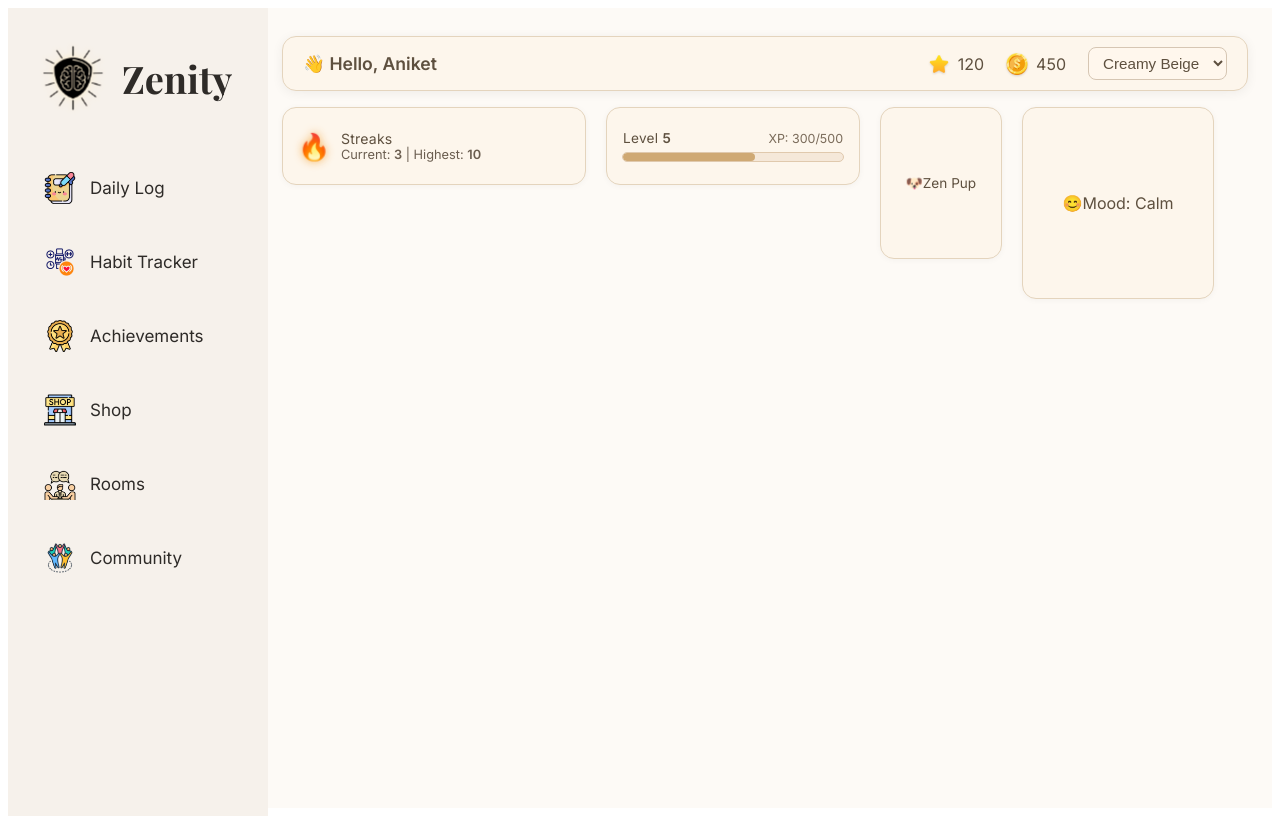
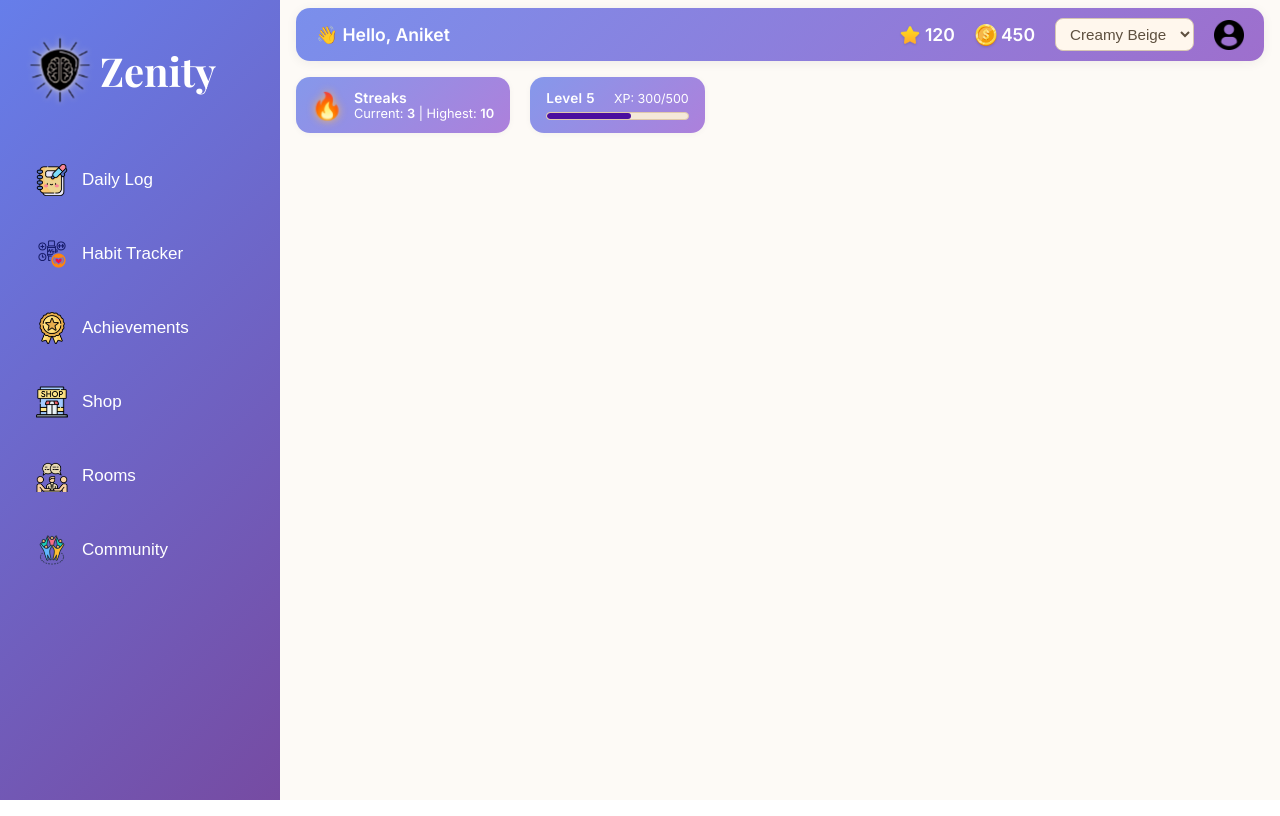
Before and after one commit to EkanshTyagi7/Zenity, a website: page dashboard.html in a window 1280 px wide. Drawn offline with nearby package versions, Linux system fonts and the light colour scheme.

Commit message:
make files for dashboard section

```diff
--- a/css/dashboard.css
+++ b/css/dashboard.css
@@ -1,14 +1,22 @@
+* {
+  margin: 0;
+  padding: 0;
+  box-sizing: border-box;
+}
+
 body {
-  font-family: 'Inter', sans-serif;
+  font-family: "Inter", sans-serif;
 }
 /* Sidebar container */
 .sidebar {
-    position: fixed;
-    overflow-y: auto;
-    z-index: 1000;
-  width: 220px;
+  position: fixed;
+  overflow-y: auto;
+  z-index: 1000;
+  max-width: 280px;
+  width: 100%;
   min-height: 100vh;
-  background-color: #f6f1eb;
+  /* background-color: #f6f1eb; */
+  background: linear-gradient(135deg, #667eea 0%, #764ba2 100%);
   padding: 30px 20px;
   display: flex;
   flex-direction: column;
@@ -19,8 +27,6 @@ body {
 .branding {
   display: flex;
   align-items: center;
-  gap: 2px;
-  padding-left:5px;
   margin-bottom: 40px;
 }
 
@@ -28,18 +34,18 @@ body {
 .logo-img {
   width: 80px;
   height: 80px;
-  margin-right: 7px;
   object-fit: contain;
-  animation: glowLogo 2.5s ease-in-out infinite alternate, logoPulse 3s infinite ease-in-out;
+  animation: glowLogo 2.5s ease-in-out infinite alternate,
+    logoPulse 3s infinite ease-in-out;
   filter: drop-shadow(0 0 6px #fcecc3);
 }
 
 /* Brand name text */
 .brand-name {
-  font-size: 38px;
+  font-size: 2.5rem;
   font-weight: 800;
-  color: #2e2b28;
-   font-family: 'Playfair Display', serif;
+  color: white;
+  font-family: "Playfair Display", serif;
 }
 /* Navigation buttons */
 .nav-menu {
@@ -56,17 +62,18 @@ body {
   padding: 14px 16px;
   margin-bottom: 14px;
   font-size: 17px;
-  color: #2e2b28;
+  color: white;
+  font-weight: 530;
   cursor: pointer;
   width: 100%;
   border-radius: 8px;
-  position: relative; /* Needed for the accent line */
+  position: relative;
   transition: background-color 0.3s ease, box-shadow 0.3s ease;
-  font-family: 'Inter', sans-serif;
 }
 
 .nav-menu button:hover {
-  background-color: #f4e7d8;
+  color: black;
+  background-color: #cab2e4;
   box-shadow: 0 0 12px rgba(207, 170, 116, 0.35); /* soft warm glow */
 }
 
@@ -77,7 +84,7 @@ body {
   top: 0;
   width: 4px;
   height: 100%;
-  background-color: #cfa974;
+  background-color: #6E65C6;
   opacity: 0;
   transition: opacity 0.3s ease;
   border-radius: 2px;
@@ -94,7 +101,7 @@ body {
   margin-right: 14px;
   object-fit: contain;
 }
- @keyframes glowLogo {
+@keyframes glowLogo {
   0% {
     filter: drop-shadow(0 0 3px #fcecc3);
   }
@@ -122,21 +129,19 @@ body {
   flex: 1;
   display: flex;
   flex-direction: column;
-  padding: 20px 0;
-  margin-left: 250px;
-  background-color: #fdfaf6; /* Optional soft background */
+  background-color: #fdfaf6;
+  padding-left: 280px;
 }
 .header {
-  background-color: #fdf6ec; /* Creamy beige */
+  /* background-color: #fdf6ec; */
+  background: linear-gradient(135deg, #7a8fec 0%, #9e6fcd 100%);
   padding: 10px 20px;
-  margin: 8px 24px 0 24px; /* Margin from top and sides */
+  margin: 8px 16px 0 16px;
   border-radius: 14px;
   display: flex;
   align-items: center;
   justify-content: space-between;
   box-shadow: 0 2px 12px rgba(0, 0, 0, 0.06);
-  border: 1px solid #e4d4bd;
-  font-family: 'Inter', sans-serif;
   position: relative;
   z-index: 10;
 }
@@ -144,25 +149,24 @@ body {
 .greeting {
   font-size: 1.1rem;
   font-weight: 600;
-  color: #5e503f;
+  color: white;
   display: flex;
   align-items: center;
-  gap: 6px;
 }
 
 .status-icons {
   display: flex;
   align-items: center;
-  gap: 22px;
+  gap: 20px;
 }
 
 .icon-item {
   display: flex;
   align-items: center;
-  gap: 8px;
-  font-size: 1rem;
-  color: #5e503f;
-  font-weight: 500;
+  gap: 4px;
+  font-size: 1.1rem;
+  color: white;
+  font-weight: 600;
 }
 
 .header-icon {
@@ -183,42 +187,60 @@ body {
   cursor: pointer;
   transition: border 0.2s ease;
 }
-/* #fdf6ec; */
+
 .theme-selector:hover {
   border-color: #bcae99;
 }
+
+.account {
+  width: 30px;
+  height: 30px;
+  border-radius: 50%;
+  cursor: pointer;
+}
+
+.account img {
+  width: 100%;
+  height: 100%;
+}
+
 .top-strip {
   display: flex;
   justify-content: flex-start;
-  align-items: flex-start;
+  align-items: center;
   gap: 20px;
-  margin: 16px 24px 0 24px;
-  flex-wrap:nowrap;
+  margin: 1rem;
+  width: max-content;
+  flex-wrap: nowrap;
 }
 
 .streak-box,
 .xp-box {
-  background-color: #fdf6ec;
-  border: 1px solid #e4d4bd;
+  /* background-color: #fdf6ec; */
+  background: linear-gradient(135deg, #8598eb 0%, #ad80db 100%);
+  /* border: 1px solid #e4d4bd; */
   border-radius: 14px;
   padding: 10px 16px;
   box-shadow: 0 1px 6px rgba(0, 0, 0, 0.04);
   display: flex;
   align-items: center;
-  color: #5e503f;
-  height: 56px;
+  color: white;
+  min-height: 56px;
+  height: 100%;
   transition: all 0.2s ease;
 }
 
 .streak-box {
   gap: 12px;
-  width: 270px  ; /*270px;*/
+  max-width: 250px;
+  width: auto;
 }
 
 .xp-box {
   flex-direction: column;
   justify-content: center;
-  width: 220px; /*220px;*/
+  max-width: 220px;
+  width: auto;
   gap: 6px;
 }
 
@@ -229,19 +251,20 @@ body {
 
 .streak-texts .label {
   font-size: 0.88rem;
-  font-weight: 500;
+  font-weight: 600;
   letter-spacing: 0.2px;
 }
 
 .streak-texts .values {
   font-size: 0.8rem;
   font-weight: 400;
-  color: #6b5e50;
+  color: white;
+  font-weight: 500
 }
 
 .xp-level-text {
   font-size: 0.85rem;
-  font-weight: 500;
+  font-weight: 600;
   letter-spacing: 0.3px;
 }
 
@@ -254,10 +277,14 @@ body {
   border: 1px solid #e0c9ad;
 }
 
+.xp-label-row {
+  gap: 1.2rem;
+}
 .xp-bar {
   height: 100%;
-  background-color: #cfa974;
+  background-color: #4b0e9f;
   border-radius: 6px;
+  width: 60%;
   transition: width 1s ease;
 }
 
@@ -285,41 +312,6 @@ body {
 
 .xp-value {
   font-size: 0.78rem;
-  font-weight: 400;
-  color: #7a6b5a;
+  font-weight: 500;
+  color: white;
 }
-
-/* pet and mood box */
-.pet-box {
-  background-color: #fdf6ec;
-  border: 1px solid #e4d4bd;
-  border-radius: 14px;
-  padding: 10px;
-  box-shadow: 0 1px 6px rgba(0, 0, 0, 0.04);
-  display: flex;
-  align-items: center;
-  justify-content: center;
-  color: #5e503f;
-  font-size: 0.85rem;
-  font-weight: 500;
-  font-family: 'Inter', sans-serif;
-  width: 100px;
-  height: 130px; /* taller than wide */
-}
-
-.mood-box {
-  background-color: #fdf6ec;
-  border: 1px solid #e4d4bd;
-  border-radius: 14px;
-  padding: 10px;
-  box-shadow: 0 1px 6px rgba(0, 0, 0, 0.04);
-  display: flex;
-  align-items: center;
-  justify-content: center;
-  color: #5e503f;
-  font-size: 1rem;
-  font-weight: 500;
-  font-family: 'Inter', sans-serif;
-  width: 170px;
-  height: 170px; /* square and larger */
-}
--- a/dashboard.html
+++ b/dashboard.html
@@ -1,33 +1,47 @@
 <html>
   <head>
     <meta charset="UTF-8" />
-  <meta name="viewport" content="width=device-width, initial-scale=1.0"/>
-  <title>Zenity - Mental Health Tracker</title>
+    <meta name="viewport" content="width=device-width, initial-scale=1.0" />
+    <title>Dashboard</title>
     <link rel="stylesheet" href="css/dashboard.css" />
-  <link href="https://fonts.googleapis.com/css2?family=Inter:wght@400;600&family=Playfair+Display:wght@700&display=swap" rel="stylesheet">
+    <link
+      href="https://fonts.googleapis.com/css2?family=Inter:wght@400;600&family=Playfair+Display:wght@700&display=swap"
+      rel="stylesheet"
+    />
+    <script src="js/dashboard.js" defer></script>
   </head>
   <body>
     <div class="app-container">
-
       <aside class="sidebar">
         <!-- Zenity logo + buttons -->
         <div class="branding">
-        <img src="img/ZenityLogoNoBG.png" alt="Zenity Logo" class="logo-img" />
+          <img
+            src="img/ZenityLogoNoBG.png"
+            alt="Zenity Logo"
+            class="logo-img"
+          />
           <span class="brand-name">Zenity</span>
         </div>
 
         <nav class="nav-menu">
-  <button><img src="img/dailylog.png" class="icon-img" /> Daily Log</button>
-  <button><img src="img/habit.png" class="icon-img" /> Habit Tracker</button>
-  <button><img src="img/achievement.png" class="icon-img" /> Achievements</button>
+          <button>
+            <img src="img/dailylog.png" class="icon-img" /> Daily Log
+          </button>
+          <button>
+            <img src="img/habit.png" class="icon-img" /> Habit Tracker
+          </button>
+          <button>
+            <img src="img/achievement.png" class="icon-img" /> Achievements
+          </button>
           <button><img src="img/shop.png" class="icon-img" /> Shop</button>
           <button><img src="img/rooms.png" class="icon-img" /> Rooms</button>
-  <button><img src="img/community.png" class="icon-img" /> Community</button>
+          <button>
+            <img src="img/community.png" class="icon-img" /> Community
+          </button>
         </nav>
       </aside>
 
       <div class="main-area">
-
         <header class="header">
           <!-- Coins | Stars | Theme -->
           <div class="greeting">👋 Hello, Aniket</div>
@@ -45,6 +59,9 @@
               <option value="blue">Ocean Blue</option>
               <option value="forest">Forest Green</option>
             </select>
+            <div class="account">
+              <img src="img/profile-user.png" alt="Account">
+            </div>
           </div>
         </header>
 
@@ -54,7 +71,9 @@
             <span class="streak-emoji">🔥</span>
             <div class="streak-texts">
               <div class="label">Streaks</div>
-      <div class="values">Current: <strong>3</strong> | Highest: <strong>10</strong></div>
+              <div class="values">
+                Current: <strong>3</strong> | Highest: <strong>10</strong>
+              </div>
             </div>
           </div>
 
@@ -65,28 +84,13 @@
               <span class="xp-value">XP: 300/500</span>
             </div>
             <div class="xp-bar-container">
-    <div class="xp-bar" style="width: 60%;"></div>
+              <div class="xp-bar"></div>
             </div>
           </div>
-
-<!-- 🐾 Pet Box -->
-  <div class="pet-box">
-    🐶 <span class="pet-name">Zen Pup</span>
-  </div>
-
-  <!-- 😊 Mood Box -->
-  <div class="mood-box">
-    😊 <span class="mood-label">Mood: Calm</span>
-  </div>
-</div>
-
-
         <main class="dashboard">
           <!-- Pet | Streaks | Stress | Read | etc -->
         </main>
-
       </div>
-
     </div>
   </body>
 </html>
--- /dev/null
+++ b/js/dashboard.js
@@ -0,0 +1,18 @@
+document.addEventListener("DOMContentLoaded", () => {
+  const navButtons = document.querySelectorAll(".nav-menu button");
+  const navLinks = [
+    "DailyLog.html",
+    "HabitTracker.html",
+    "Achievements.html",
+    "shop.html",
+    "Rooms.html",
+    "Community.html",
+  ];
+  navButtons.forEach((btn, i) => {
+    btn.addEventListener("click", () => {
+      if (navLinks[i]) {
+        window.location.href = navLinks[i];
+      }
+    });
+  });
+});
```
Lines whose indentation alone changed are shown as unchanged.
